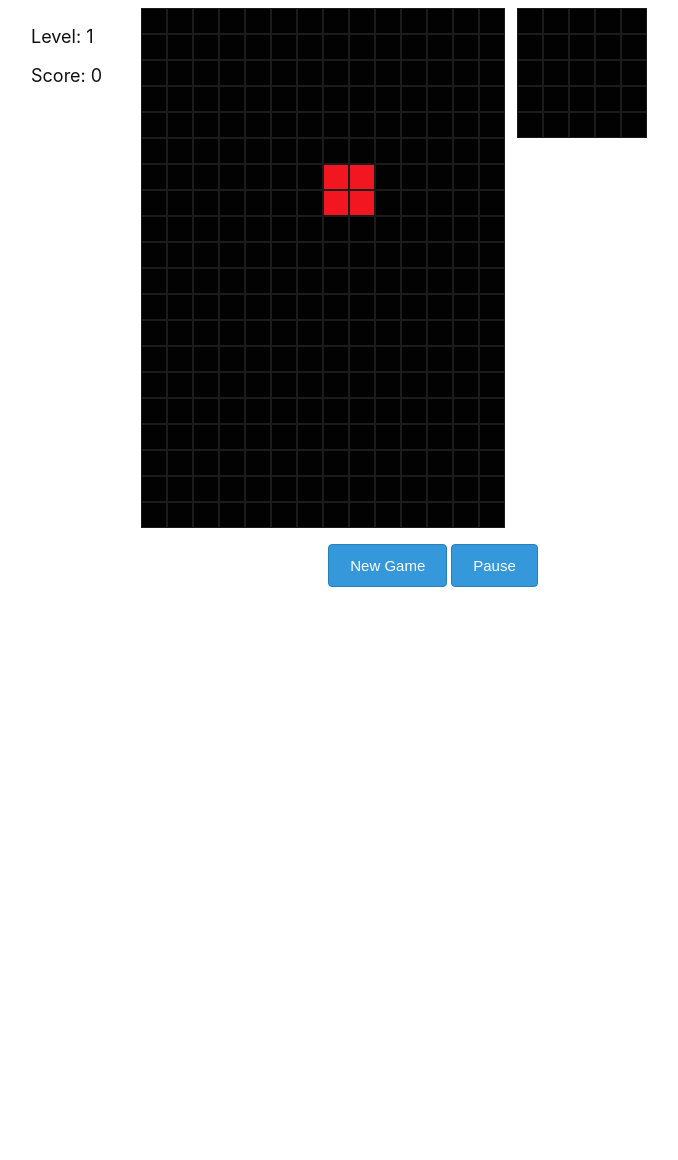
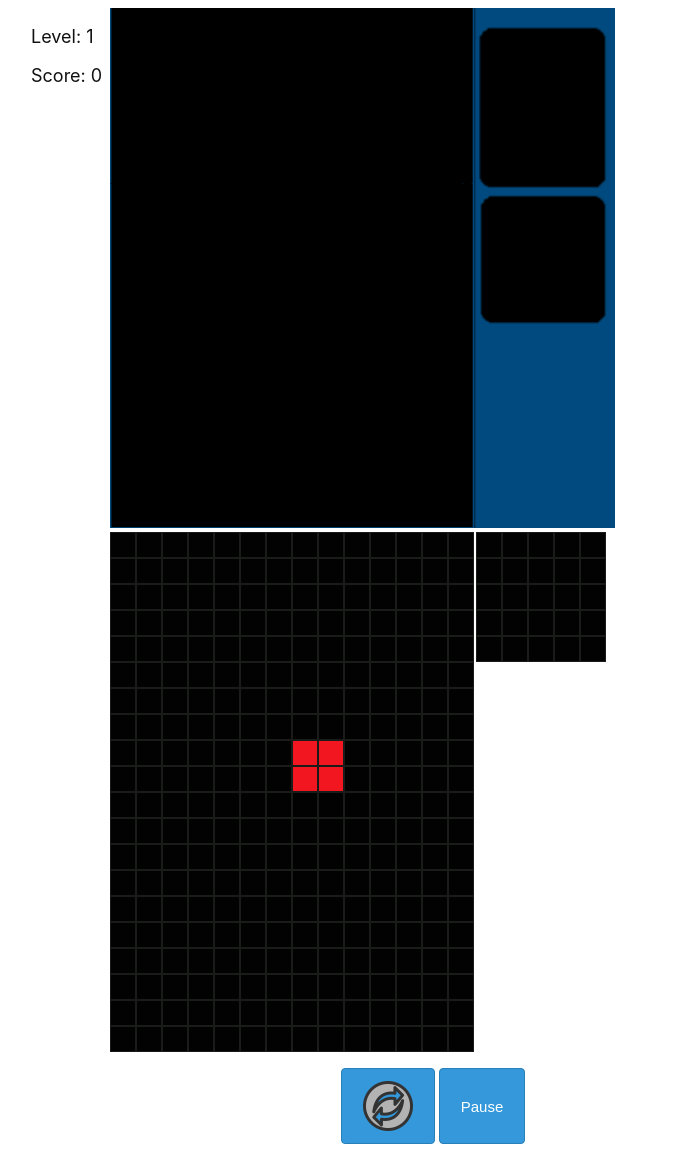
Before and after one commit to lucas-rudd/react-tetris-ts, a React (Create React App) app: page / in a window 1280 px wide. Shown: the whole page, without its empty margins (317-995 px from the left). Before the commit the page ends 800 px from the top, so only its background shows below. Built offline with nearby package versions, Linux system fonts and the light colour scheme.

Commit message:
adding assets to components

```diff
--- a/src/components/board.tsx
+++ b/src/components/board.tsx
@@ -1,5 +1,7 @@
 import * as React from "react";
 import HoldingColumn from "./holdingColumn";
+import boardAsset from "../assets/game-board-black.png";
+import holdingAsset from "../assets/holding-column-short.png";
 // Define props for TetrisBoard component
 type TetrisBoardProps = {
   field: any[];
@@ -30,6 +32,20 @@ const TetrisBoard: React.FC<TetrisBoardProps> = props => {
     );
   });
 
+  let board = document.getElementById("tetris-board__board");
+  let imgBoard = document.getElementById("tetris-board__img-board");
+  let holdingColumn = document.getElementById(
+    "tetris-board__img-holding-column"
+  );
+  if (board && imgBoard && holdingColumn) {
+    const style = window.getComputedStyle(board);
+    const wdt = style.getPropertyValue("width");
+    const hght = style.getPropertyValue("height");
+    imgBoard.style.width = wdt;
+    imgBoard.style.height = hght;
+    holdingColumn.style.height = hght;
+  }
+
   return (
     <div className="tetris-board">
       {/* Game info */}
@@ -46,9 +62,22 @@ const TetrisBoard: React.FC<TetrisBoardProps> = props => {
       </div>
 
       {/* Game board */}
+      <div>
+        <img
+          id="tetris-board__img-board"
+          className="tetris-board__img-board"
+          src={boardAsset}
+        />
         <div id="tetris-board__board" className="tetris-board__board">
           {rows}
         </div>
+      </div>
+      <div>
+        <img
+          id="tetris-board__img-holding-column"
+          className="tetris-board__img-holding-column"
+          src={holdingAsset}
+        />
         <div className="tetris-board__holding-column">
           <HoldingColumn
             holdingTile={props.holdingTile}
@@ -58,6 +87,7 @@ const TetrisBoard: React.FC<TetrisBoardProps> = props => {
           />
         </div>
       </div>
+    </div>
   );
 };
 
--- a/src/components/tetris.tsx
+++ b/src/components/tetris.tsx
@@ -4,6 +4,7 @@ import TetrisBoard from "./board";
 import { isValidXMove } from "../utils";
 import initalTileState from "../constants/defaultBoard.json";
 import { TetrisState, TetrominoLocation } from "../types";
+import refreshButton from "../assets/refresh.png";
 
 type TetrisProps = {
   boardWidth: number;
@@ -681,9 +682,11 @@ class Tetris extends React.Component<TetrisProps, TetrisState> {
           holdingTile={this.state.holdingTile || 0}
         />
         <div id="tetris__game-controls" className="tetris__game-controls">
-          <button className="btn" onClick={() => this.handleNewGameClick()}>
-            New Game
-          </button>
+          <img
+            className="btn"
+            src={refreshButton}
+            onClick={() => this.handleNewGameClick()}
+          />
           <button className="btn" onClick={() => this.handlePauseClick()}>
             {this.state.isPaused ? "Resume" : "Pause"}
           </button>
```
Lines whose indentation alone changed are shown as unchanged.
